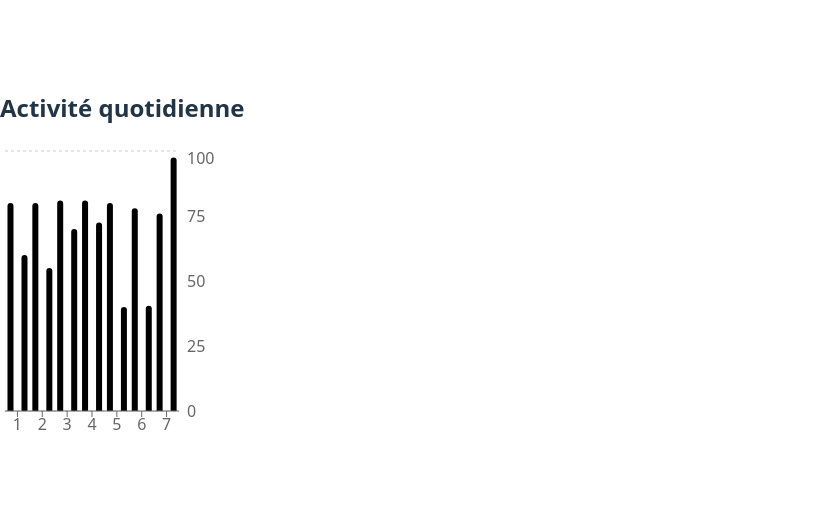
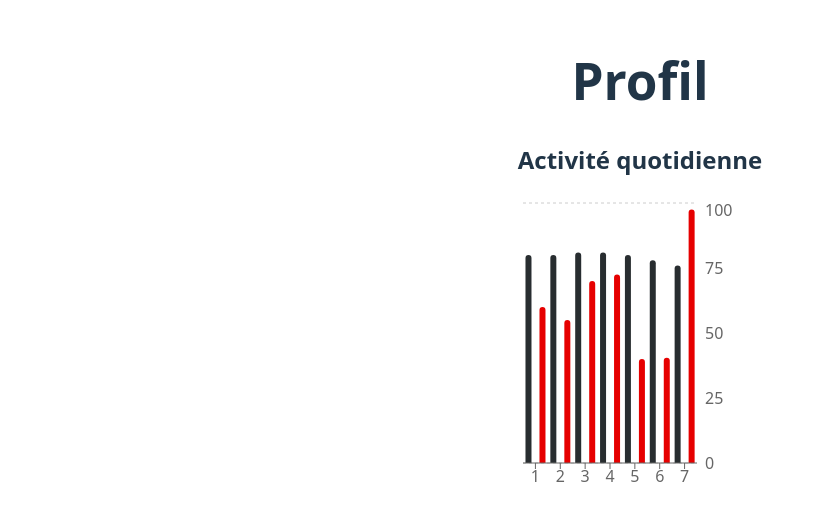
Before and after one commit to ssiimmoonndev/SportSee, a React (Vite) app in the folder sportsee-frontend/: page / in a window 1280 px wide. Shown: the part 170-690 px from the top of the page, without its empty margins (0-824 px from the left). Built offline with nearby package versions, Linux system fonts and the light colour scheme.

Commit message:
modified App jsx

```diff
--- a/sportsee-frontend/src/App.jsx
+++ b/sportsee-frontend/src/App.jsx
@@ -1,80 +1,13 @@
-import ActivityChart from "./components/ActivityChart";
+import Profile from './pages/Profile';
+import './App.css'; // Si tu as du CSS global
 
 function App() {
   return (
     <div>
-      <ActivityChart />
+      {/* C'est la page Profile qui doit être affichée, car c'est elle qui va chercher les données */}
+      <Profile />
     </div>
   );
 }
 
 export default App;
-
-// import { USER_MAIN_DATA } from "./data/user";
-
-// function App() {
-//   return (
-//     <div>
-//       <h1>Bonjour {USER_MAIN_DATA.userInfos.firstName}</h1>
-//       <p>Score : {USER_MAIN_DATA.todayScore * 100}%</p>
-//     </div>
-//   );
-// }
-
-// export default App;
-
-
-// import { USER_ACTIVITY } from "./data/activity";
-
-// function App() {
-//   return (
-//     <div>
-//       <h1>Activité user</h1>
-
-//       {USER_ACTIVITY.sessions.map((session) => (
-//         <p key={session.day}>
-//           {session.day} — {session.kilogram}kg — {session.calories}cal
-//         </p>
-//       ))}
-//     </div>
-//   );
-// }
-
-// export default App;
-
-// import { USER_PERFORMANCE } from "./data/performance";
-
-// function App() {
-//   return (
-//     <div>
-//       <h1>Performance</h1>
-
-//       {USER_PERFORMANCE.data.map((item, index) => (
-//         <p key={index}>
-//           kind {item.kind} → {item.value}
-//         </p>
-//       ))}
-//     </div>
-//   );
-// }
-
-// export default App;
-
-
-// import { USER_AVERAGE_SESSIONS } from "./data/averageSessions";
-
-// function App() {
-//   return (
-//     <div>
-//       <h1>Sessions moyennes</h1>
-
-//       {USER_AVERAGE_SESSIONS.sessions.map((session) => (
-//         <p key={session.day}>
-//           Jour {session.day} → {session.sessionLength} min
-//         </p>
-//       ))}
-//     </div>
-//   );
-// }
-
-// export default App;
--- a/sportsee-frontend/src/components/ActivityChart.jsx
+++ b/sportsee-frontend/src/components/ActivityChart.jsx
@@ -1,6 +1,5 @@
 // src/components/ActivityChart.jsx
 import ActivityTooltip from "./ActivityTooltip";
-
 import {
   BarChart,
   Bar,
@@ -11,13 +10,9 @@
   ResponsiveContainer,
 } from "recharts";
 
-import { USER_ACTIVITY } from "../data/activity";
-
-function ActivityChart() {
-  const data = USER_ACTIVITY.sessions.map((session, index) => ({
-    ...session,
-    day: index + 1, // affichage 1 → 7 au lieu de la date
-  }));
+function ActivityChart({ data }) {
+  // On s'assure que data existe avant de rendre le graphique
+  if (!data || data.length === 0) return null;
 
   return (
     <div style={{ width: "100%", height: 300 }}>
@@ -48,12 +43,14 @@
           <Bar
             yAxisId="kg"
             dataKey="kilogram"
+            fill="#282D30"
             radius={[10, 10, 0, 0]}
           />
 
           <Bar
             yAxisId="cal"
             dataKey="calories"
+            fill="#E60000"
             radius={[10, 10, 0, 0]}
           />
         </BarChart>
--- a/sportsee-frontend/src/services/dataService.js
+++ b/sportsee-frontend/src/services/dataService.js
@@ -1,22 +1,21 @@
 import { USER_ACTIVITY } from '../data/activity';
 import ActivityModel from '../models/ActivityModel';
 
-// Notre "interrupteur" pour passer des mocks à l'API plus tard
 const USE_MOCK = true;
 const BASE_URL = 'http://localhost:3000';
 
 export const getUserActivity = async (userId) => {
     if (USE_MOCK) {
-        // On cherche les données du bon utilisateur dans le mock
-        // (On suppose que ton mock est un tableau contenant les users 12 et 18)
-        let activityData = USER_ACTIVITY.find(user => user.userId === parseInt(userId));
+        let activityData;
 
-        // Sécurité au cas où ton fichier activity.js serait exporté différemment
-        if (!activityData && USER_ACTIVITY.sessions) {
+        // On vérifie si ton mock est un tableau (plusieurs utilisateurs) ou un objet simple (ton fichier actuel)
+        if (Array.isArray(USER_ACTIVITY)) {
+            activityData = USER_ACTIVITY.find(user => user.userId === parseInt(userId));
+        } else {
+            // Si c'est un objet direct comme maintenant, on le prend tel quel !
             activityData = USER_ACTIVITY;
         }
 
-        // On retourne la donnée formatée par notre Modèle !
         return new ActivityModel(activityData);
     } else {
         try {
```
